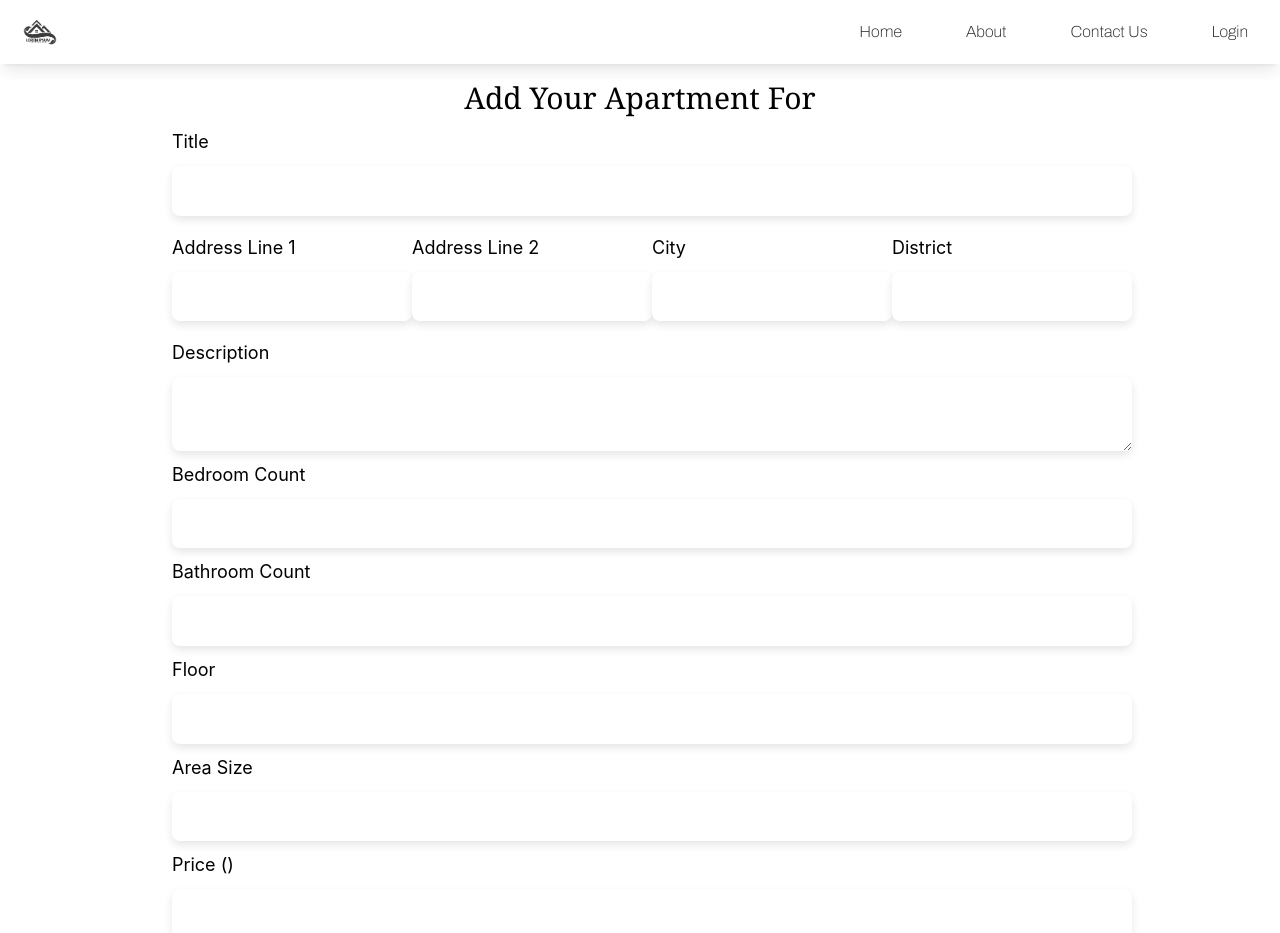
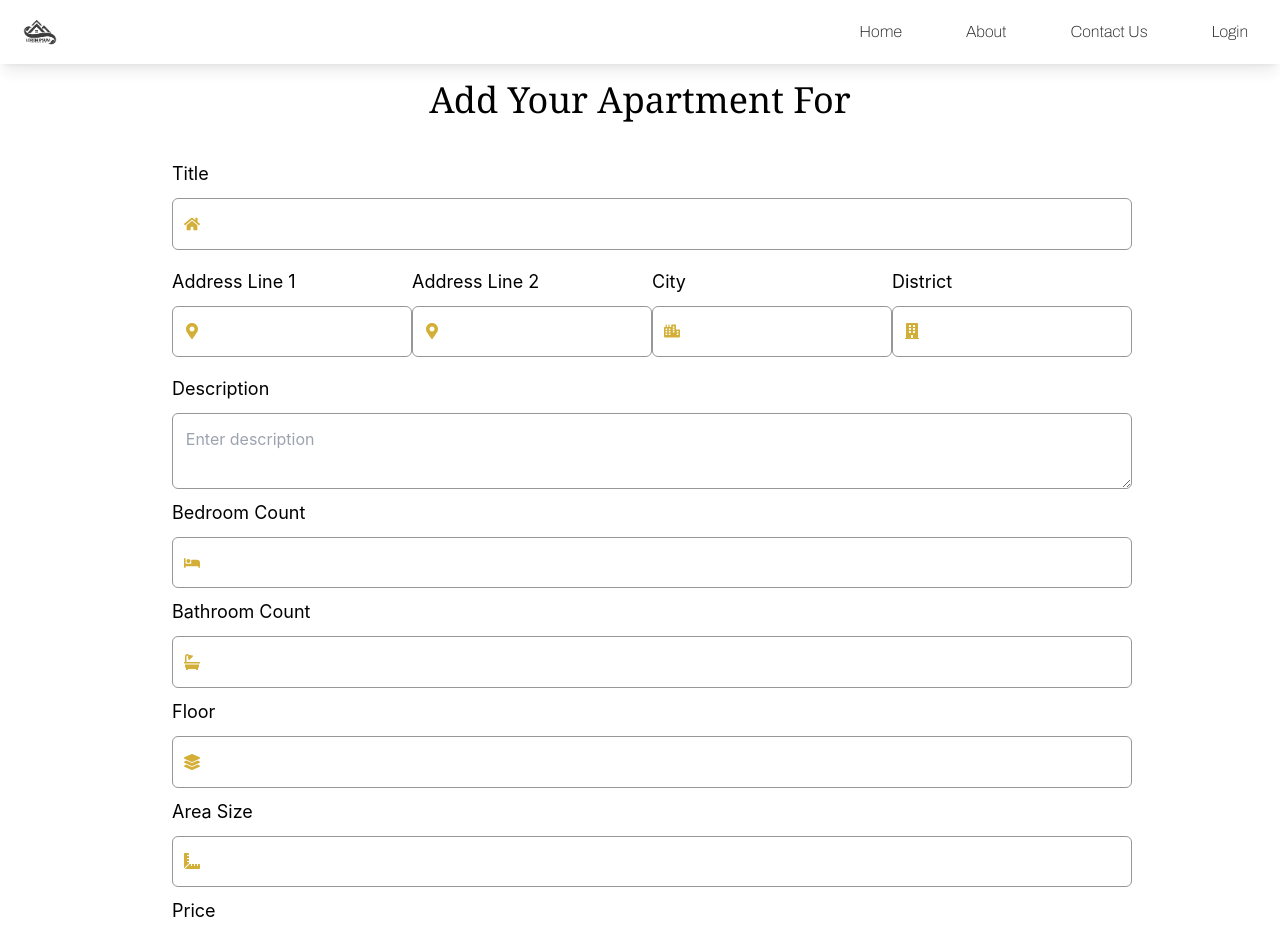
Before and after one commit to devsandanayake/luxapr, a React (Create React App) app in the folder frontend/: page /addapartment in a window 1280 px wide. Shown: the top 933 px of the page. Built offline with nearby package versions, Linux system fonts and the light colour scheme.

Commit message:
Add apartment page design

```diff
--- a/frontend/src/Apartments/AddApartment.css
+++ b/frontend/src/Apartments/AddApartment.css
@@ -29,20 +29,32 @@ html, body {
     display: block;
     width: 100%;
     padding: 0.8rem;
+    padding-left: 2.5rem;
     margin-top: 10px;
     margin-bottom: 10px;
-    border-radius: 0.5rem;
-    box-shadow: 0 4px 8px rgba(0, 0, 0, 0.1);
+    border : 1px solid #979797;
+    border-radius: 0.375rem;
+  }
+
+  .Descinput {
+    display: block;
+    width: 100%;
+    padding: 0.8rem;
+    margin-top: 10px;
+    margin-bottom: 10px;
+    border : 1px solid #979797;
+    border-radius: 0.375rem;
   }
 
   .addressinput{
     display: block;
     width: 100%;
     padding: 0.8rem;
+    padding-left: 2.5rem;
     margin-top: 10px;
     margin-bottom: 10px;
-    border-radius: 0.5rem;
-    box-shadow: 0 4px 8px rgba(0, 0, 0, 0.1);
+    border : 1px solid #979797;
+    border-radius: 0.375rem;
   }
 
   .suggestions-list {
--- a/frontend/src/Apartments/AddApartment.js
+++ b/frontend/src/Apartments/AddApartment.js
@@ -2,6 +2,8 @@ import React, { useState } from 'react';
 import axiosInstance from '../axiosConfig';
 import './AddApartment.css';
 import { useParams, useLocation } from 'react-router-dom';
+import { FaHome, FaMapMarkerAlt, FaCity, FaBuilding, FaBed, FaBath, FaLayerGroup, FaRulerCombined, FaDollarSign, FaMoneyBillWave } from 'react-icons/fa';
+
 
 export default function AddApartment() {
   const { id } = useParams();
@@ -29,7 +31,9 @@ export default function AddApartment() {
     transactionType: value,
   });
   const [images, setImages] = useState([]);
+  const [imageUrls, setImageUrls] = useState([]);
   const [images360, setImages360] = useState([]);
+  const [image360Urls, setImage360Urls] = useState([]);
 
   const handleChange = (e) => {
     const { name, value } = e.target;
@@ -78,13 +82,41 @@ export default function AddApartment() {
   const handleImageChange = (e) => {
     const selectedFiles = Array.from(e.target.files);
     setImages((prevImages) => [...prevImages, ...selectedFiles]);
+
+    const urls = selectedFiles.map((file) => URL.createObjectURL(file));
+    setImageUrls((prevUrls) => [...prevUrls, ...urls]);
+
     e.target.value = null; // Clear the input value to allow re-selecting the same file if needed
   };
 
   const handleImage360Change = (e) => {
     const selectedFiles = Array.from(e.target.files);
     setImages360((prevImages360) => [...prevImages360, ...selectedFiles]);
+
+    const urls = selectedFiles.map((file) => URL.createObjectURL(file));
+    setImage360Urls((prevUrls) => [...prevUrls, ...urls]);
+
     e.target.value = null; // Clear the input value to allow re-selecting the same file if needed
+  };
+
+  const removeImage = (index) => {
+    const newImages = [...images];
+    newImages.splice(index, 1);
+    setImages(newImages);
+
+    const newImageUrls = [...imageUrls];
+    newImageUrls.splice(index, 1);
+    setImageUrls(newImageUrls);
+  };
+
+  const removeImage360 = (index) => {
+    const newImages360 = [...images360];
+    newImages360.splice(index, 1);
+    setImages360(newImages360);
+
+    const newImage360Urls = [...image360Urls];
+    newImage360Urls.splice(index, 1);
+    setImage360Urls(newImage360Urls);
   };
 
   const handleSubmit = async (e) => {
@@ -139,31 +171,34 @@ export default function AddApartment() {
   return (
     <div className="full-screen">
       <div className='w-9/12'>
-        <h2 className='text-3xl mt-4 text-center' style={{ fontFamily: 'Georgia, serif' }}>Add Your Apartment For {titlebyvalue()}</h2>
-        <form className='mt-3 ml-3 w-full mb-5' onSubmit={handleSubmit}>
+        <h2 className='text-4xl mt-4 text-center' style={{ fontFamily: 'Georgia, serif' }}>Add Your Apartment For {titlebyvalue()}</h2>
+        <form className='mt-10 ml-3 w-full mb-5' onSubmit={handleSubmit}>
 
         <div className='mt-2'>
         <label className='text-lg' htmlFor="title">Title</label>
-            <div>
+        <div className="relative">
+          <FaHome className="absolute left-3 top-1/2 transform -translate-y-1/2 text-gold" />
           <input
             type="text"
             name="title"
             onChange={handleChange}
-                className="input"
+            className="input pl-10" // Add padding to the left to make space for the icon
             required
           />
         </div>
       </div>
 
+
           <div className='flex justify-between'>
             <div className='mt-2'>
               <label className='text-lg' htmlFor="address.postCode">Address Line 1</label>
-              <div>
+              <div className="relative">
+                <FaMapMarkerAlt className="absolute left-3 top-1/2 transform -translate-y-1/2 text-gold" />
                 <input
                   type="text"
                   name="address.postCode"
                   onChange={handleChange}
-                  className="addressinput"
+                  className="addressinput pl-10"
                   required
                 />
               </div>
@@ -171,12 +206,13 @@ export default function AddApartment() {
 
             <div className='mt-2'>
               <label className='text-lg' htmlFor="address.street">Address Line 2</label>
-              <div>
+              <div className="relative">
+                <FaMapMarkerAlt className="absolute left-3 top-1/2 transform -translate-y-1/2 text-gold" />
                 <input
                   type="text"
                   name="address.street"
                   onChange={handleChange}
-                  className="addressinput"
+                  className="addressinput pl-10"
                   required
                 />
               </div>
@@ -184,12 +220,13 @@ export default function AddApartment() {
 
             <div className='mt-2'>
               <label className='text-lg' htmlFor="areas">City</label>
-              <div>
+              <div className="relative">
+                <FaCity className="absolute left-3 top-1/2 transform -translate-y-1/2 text-gold" />
                 <input
                   type="text"
                   name="areas"
                   onChange={handleChange}
-                  className="addressinput"
+                  className="addressinput pl-10"
                   required
                 />
               </div>
@@ -197,12 +234,13 @@ export default function AddApartment() {
 
             <div className='mt-2'>
               <label className='text-lg' htmlFor="districts">District</label>
-              <div>
+              <div className="relative">
+                <FaBuilding className="absolute left-3 top-1/2 transform -translate-y-1/2 text-gold" />
                 <input
                   type="text"
                   name="districts"
                   onChange={handleChange}
-                  className="addressinput"
+                  className="addressinput pl-10"
                   required
                 />
               </div>
@@ -215,7 +253,8 @@ export default function AddApartment() {
               <textarea
                 name="description"
                 onChange={handleChange}
-                className="input"
+                className="Descinput"
+                placeholder="Enter description"
                 required
               ></textarea>
             </div>
@@ -223,12 +262,13 @@ export default function AddApartment() {
 
           <div className='mt-2'>
             <label className='text-lg' htmlFor="bedroomCount">Bedroom Count</label>
-            <div>
+            <div className="relative">
+              <FaBed className="absolute left-3 top-1/2 transform -translate-y-1/2 text-gold" />
               <input
                 type="number"
                 name="bedroomCount"
                 onChange={handleChange}
-                className="input"
+                className="input pl-10"
                 required
               />
             </div>
@@ -236,12 +276,13 @@ export default function AddApartment() {
 
           <div className='mt-2'>
             <label className='text-lg' htmlFor="bathroomCount">Bathroom Count</label>
-            <div>
+            <div className="relative">
+              <FaBath className="absolute left-3 top-1/2 transform -translate-y-1/2 text-gold" />
               <input
                 type="number"
                 name="bathroomCount"
                 onChange={handleChange}
-                className="input"
+                className="input pl-10"
                 required
               />
             </div>
@@ -249,12 +290,13 @@ export default function AddApartment() {
 
           <div className='mt-2'>
             <label className='text-lg' htmlFor="floor">Floor</label>
-            <div>
+            <div className="relative">
+              <FaLayerGroup className="absolute left-3 top-1/2 transform -translate-y-1/2 text-gold" />
               <input
                 type="number"
                 name="floor"
                 onChange={handleChange}
-                className="input"
+                className="input pl-10"
                 required
               />
             </div>
@@ -262,38 +304,41 @@ export default function AddApartment() {
 
           <div className='mt-2'>
             <label className='text-lg' htmlFor="areaSize">Area Size</label>
-            <div>
+            <div className="relative">
+              <FaRulerCombined className="absolute left-3 top-1/2 transform -translate-y-1/2 text-gold" />
               <input
                 type="number"
                 name="areaSize"
                 onChange={handleChange}
-                className="input"
+                className="input pl-10"
                 required
               />
             </div>
           </div>
 
           <div className='mt-2'>
-            <label className='text-lg' htmlFor="price">Price ({Currencylabel()})</label>
-            <div>
+            <label className='text-lg' htmlFor="price">Price {Currencylabel()}</label>
+            <div className="relative">
+              <FaDollarSign className="absolute left-3 top-1/2 transform -translate-y-1/2 text-gold" />
               <input
                 type="number"
                 name="price"
                 onChange={handleChange}
-                className="input"
+                className="input pl-10"
                 required
               />
             </div>
           </div>
 
           <div className='mt-2'>
-            <label className='text-lg' htmlFor="currency">Currency </label>
-            <div>
+            <label className='text-lg' htmlFor="currency">Currency</label>
+            <div className="relative">
+              <FaMoneyBillWave className="absolute left-3 top-1/2 transform -translate-y-1/2 text-gold" />
               <input
                 type="text"
                 name="currency"
                 onChange={handleChange}
-                className="input"
+                className="input pl-10"
                 required
               />
             </div>
@@ -316,11 +361,24 @@ export default function AddApartment() {
               {images.length > 0 && (
                 <div className="mt-2">
                   {images.length} file(s) selected
-                  <ul>
-                    {images.map((file, index) => (
-                      <li key={index}>{file.name}</li>
+                  <div className="flex flex-wrap">
+                    {imageUrls.map((url, index) => (
+                      <div key={index} className="relative">
+                        <img
+                          src={url}
+                          alt={`Selected file ${index + 1}`}
+                          className="w-16 h-16 object-cover m-1"
+                        />
+                        <button
+                          type="button"
+                          className="absolute top-0 right-0 bg-red-500 text-white p-1 rounded-full"
+                          onClick={() => removeImage(index)}
+                        >
+                          &times;
+                        </button>
+                      </div>
                     ))}
-                  </ul>
+                  </div>
                 </div>
               )}
             </div>
@@ -343,11 +401,24 @@ export default function AddApartment() {
               {images360.length > 0 && (
                 <div className="mt-2">
                   {images360.length} file(s) selected
-                  <ul>
-                    {images360.map((file, index) => (
-                      <li key={index}>{file.name}</li>
+                  <div className="flex flex-wrap">
+                    {image360Urls.map((url, index) => (
+                      <div key={index} className="relative">
+                        <img
+                          src={url}
+                          alt={`Selected file ${index + 1}`}
+                          className="w-16 h-16 object-cover m-1"
+                        />
+                        <button
+                          type="button"
+                          className="absolute top-0 right-0 bg-red-500 text-white rounded-full"
+                          onClick={() => removeImage360(index)}
+                        >
+                          &times;
+                        </button>
+                      </div>
                     ))}
-                  </ul>
+                  </div>
                 </div>
               )}
             </div>
```
Lines whose indentation alone changed are shown as unchanged.
